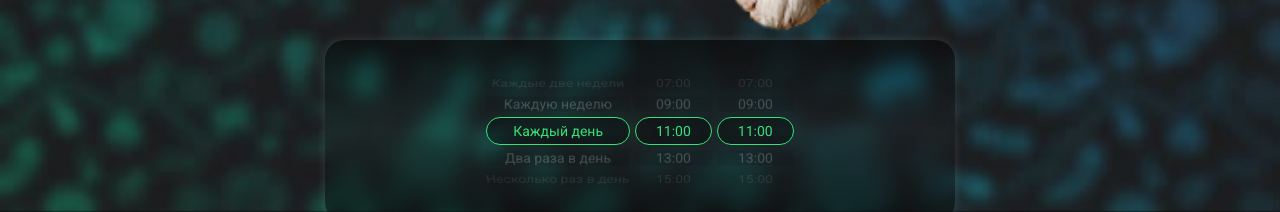
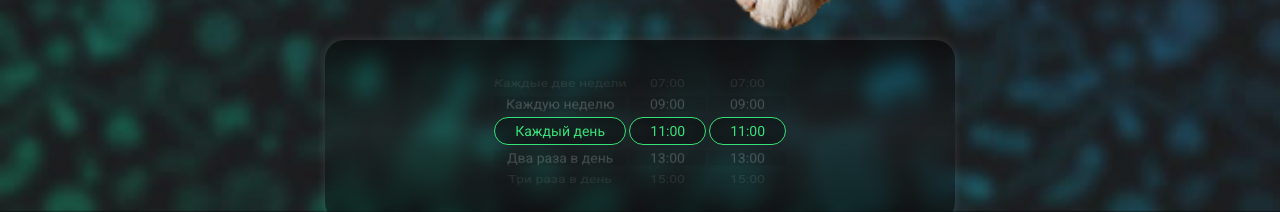
Before and after one commit to liakhim/my-vue2-project, a Vue app: page /settings in a window 1280 px wide. Shown: the part 588-800 px from the top of the page. Built offline with nearby package versions, Linux system fonts and the light colour scheme; the HTML template or start-up script is replaced by a standard one.

Commit message:
list styles

```diff
--- a/src/components/AccountSettings.vue
+++ b/src/components/AccountSettings.vue
@@ -24,7 +24,7 @@
 <!--      </div>-->
     </div>
     <div class="list-wrapper">
-      <div class="list" style="margin-right: 5px">
+      <div class="list" style="margin-right: 3px">
         <div class="list-item">
           <p>Каждые две недели</p>
         </div>
@@ -38,10 +38,10 @@
           <p>Два раза в день</p>
         </div>
         <div class="list-item">
-          <p>Несколько раз в день</p>
+          <p>Три раза в день</p>
         </div>
       </div>
-      <div class="list" style="margin-right: 5px">
+      <div class="list" style="margin-right: 3px">
         <div class="list-item">
           <p>07:00</p>
         </div>
```
